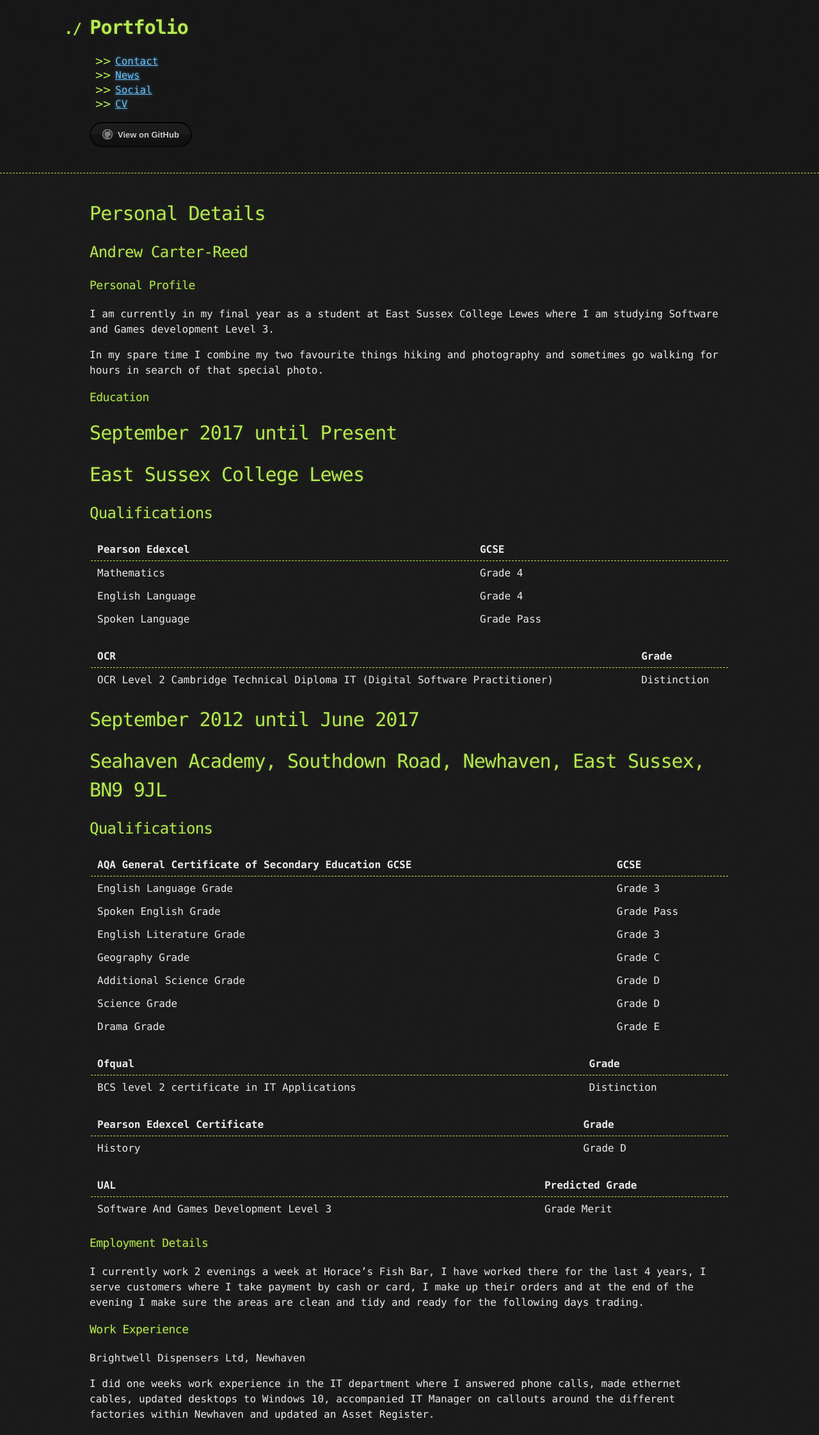
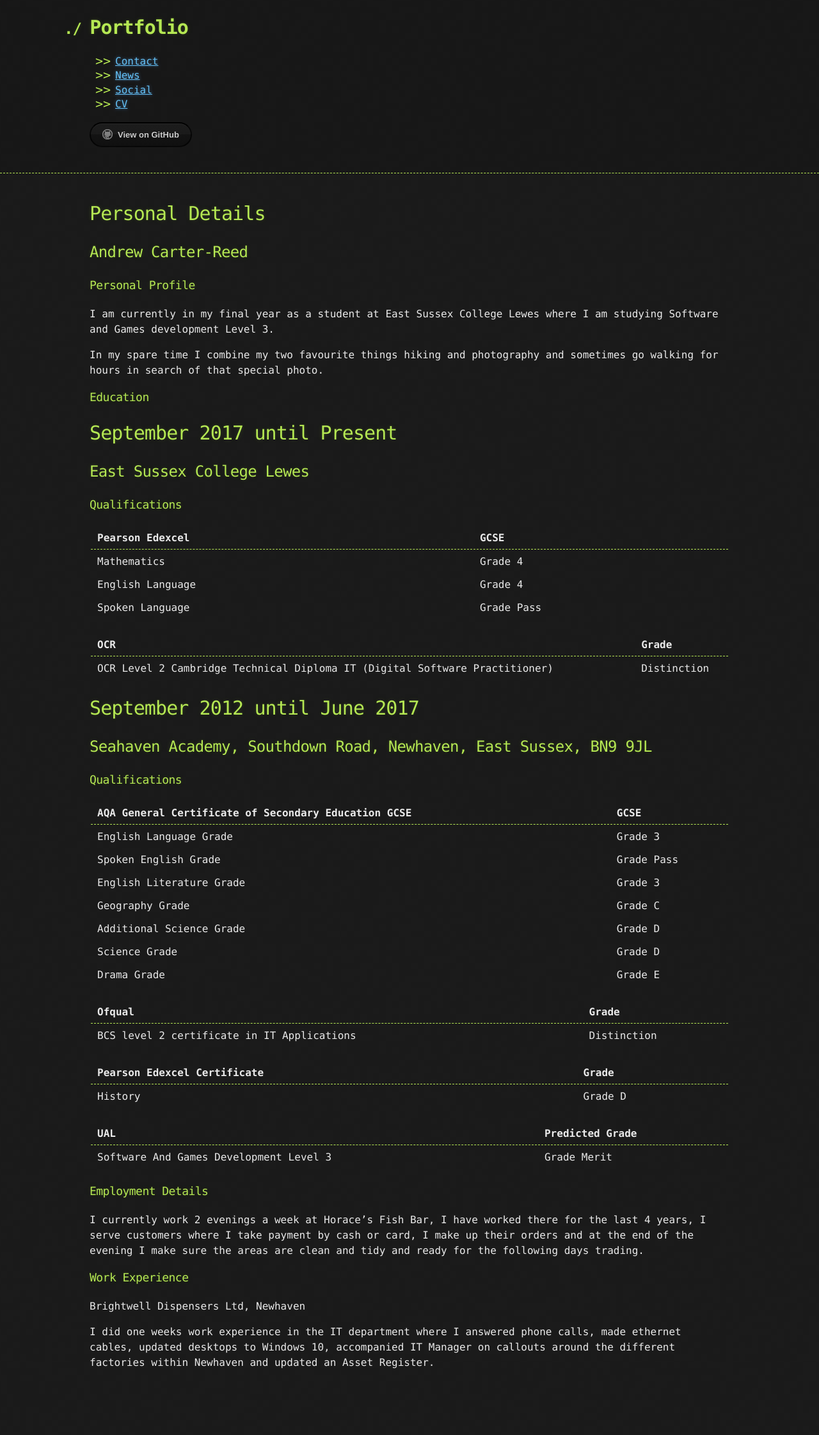
Before and after one commit to OFGAMINGXV/Portfolio, a Jekyll site: the page built from cv.md, in a window 1280 px wide. Shown: the whole page at 64% size. Built offline with Jekyll 4.4.1, drawn with Linux system fonts in a browser that asks for light colours; our own code applies the rules of GitHub Pages for plain Markdown files; the repository's description, which GitHub fills in, is left out; after the commit the page ends 2162 px from its top, so only the background shows below that.

Commit message:
Update cv.md

```diff
--- a/cv.md
+++ b/cv.md
@@ -10,8 +10,8 @@ In my spare time I combine my two favourite things hiking and photography and so
 ### Education
 
 # September 2017 until Present
-# East Sussex College Lewes
-## Qualifications
+## East Sussex College Lewes
+### Qualifications
 
 | Pearson Edexcel   | GCSE       |
 |-------------------|------------|
@@ -25,8 +25,8 @@ In my spare time I combine my two favourite things hiking and photography and so
 
 
 # September 2012 until June 2017
-# Seahaven Academy, Southdown Road, Newhaven, East Sussex, BN9 9JL
-## Qualifications
+## Seahaven Academy, Southdown Road, Newhaven, East Sussex, BN9 9JL
+### Qualifications
 
 | AQA General Certificate of Secondary Education GCSE | GCSE        |
 |-----------------------------------------------------|-------------|
```
